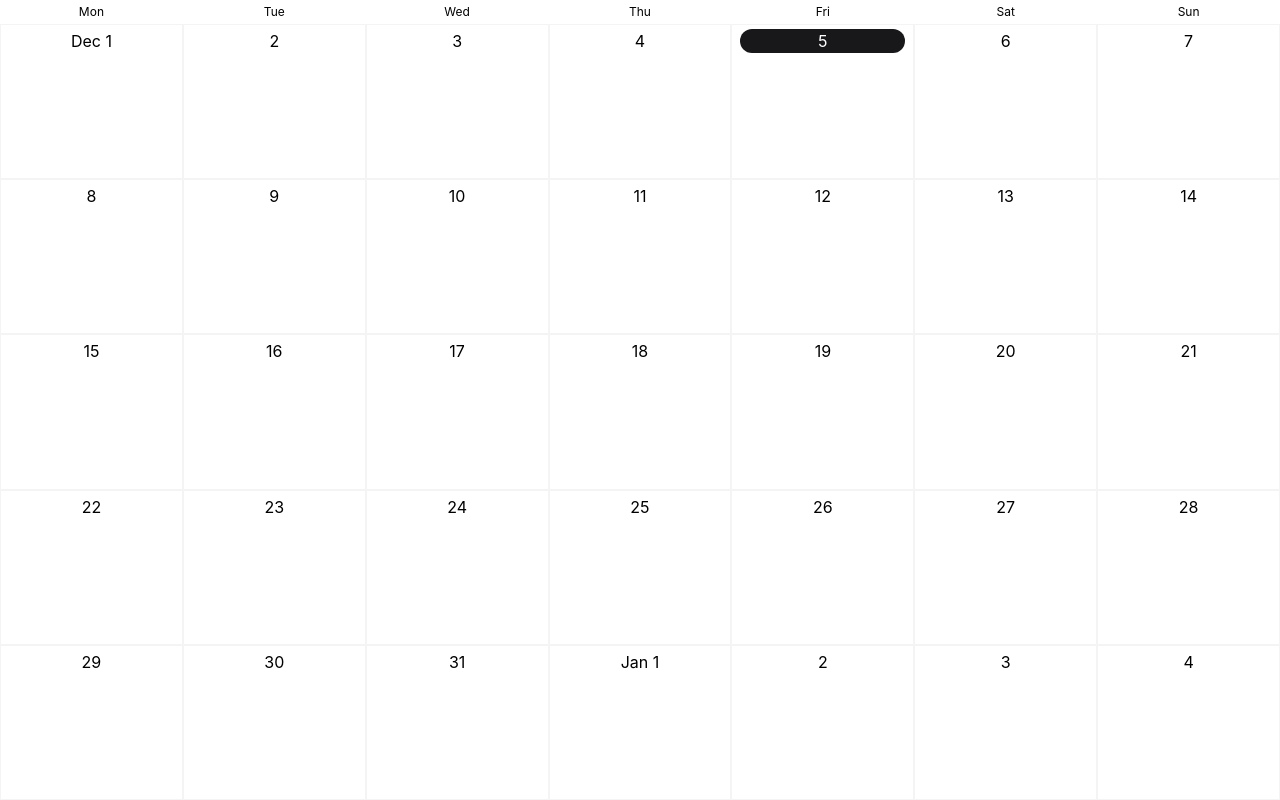
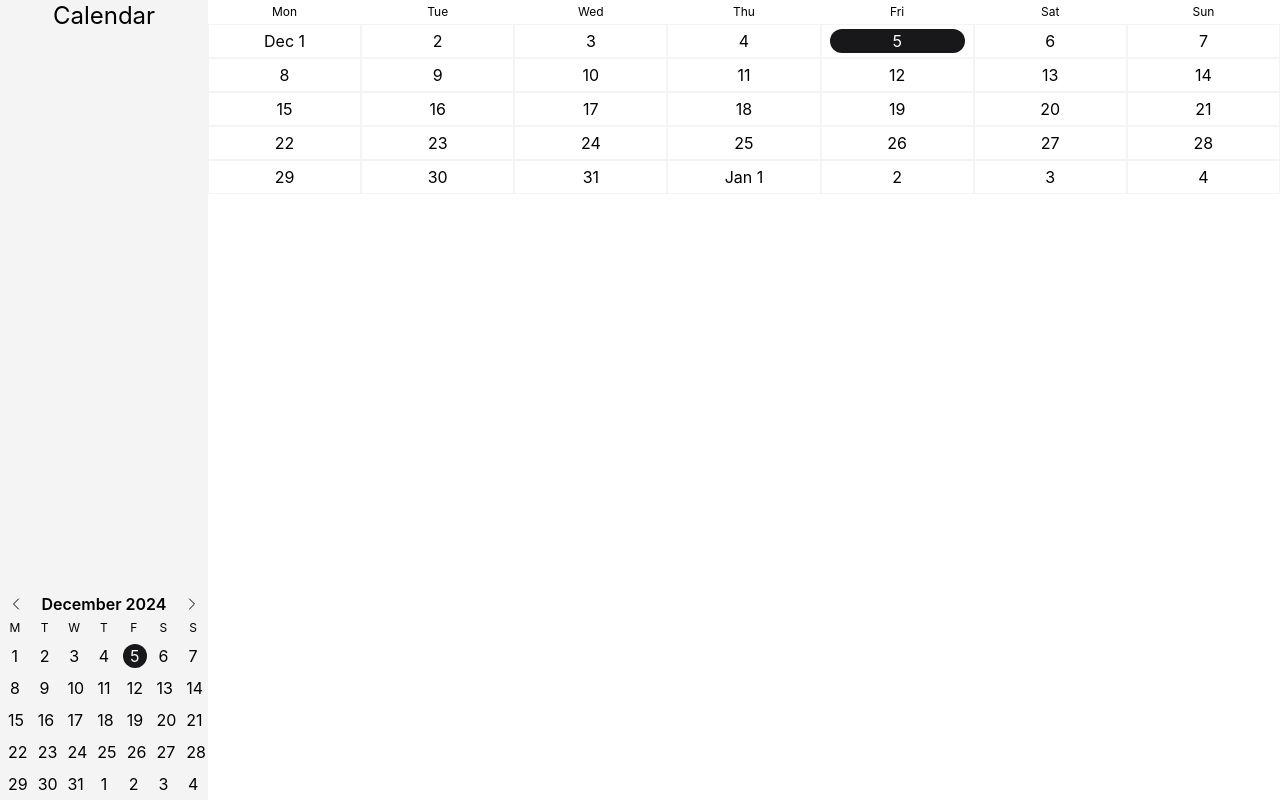
Before and after one commit to danielsprohar/nf-calendar, a React (Vite) app: page / in a window 1280 px wide. Built offline with nearby package versions, Linux system fonts and the light colour scheme.

Commit message:
feat: restructure App component layout to include CalendarMini and CalendarMonth

```diff
--- a/src/App.tsx
+++ b/src/App.tsx
@@ -1,10 +1,21 @@
-import CalendarMini from './components/calendar/month/CalendarMonth'
+import CalendarMini from './components/calendar/mini/CalendarMini'
+import CalendarMonth from './components/calendar/month/CalendarMonth'
 
 function App() {
   return (
-    <>
-      <CalendarMini />
-    </>
+    <div className="h-full overflow-hidden flex">
+      {/* Sidebar */}
+      <div className="w-52 h-screen flex flex-col bg-zinc-100 dark:bg-zinc-900">
+        <nav className="flex-1">
+          <h1 className="text-2xl text-center">Calendar</h1>
+        </nav>
+        <CalendarMini />
+      </div>
+      {/* Main */}
+      <main className="h-full flex-1">
+        <CalendarMonth />
+      </main>
+    </div>
   )
 }
 
--- a/src/components/calendar/month/CalendarMonth.tsx
+++ b/src/components/calendar/month/CalendarMonth.tsx
@@ -1,7 +1,7 @@
 import CalendarMonthBody from './CalendarMonthBody'
 import CalendarMonthHeader from './CalendarMonthHeader'
 
-export default function CalendarMini() {
+export default function CalendarMonth() {
   return (
     <div className="flex-1 flex flex-col">
       <CalendarMonthHeader />
```
